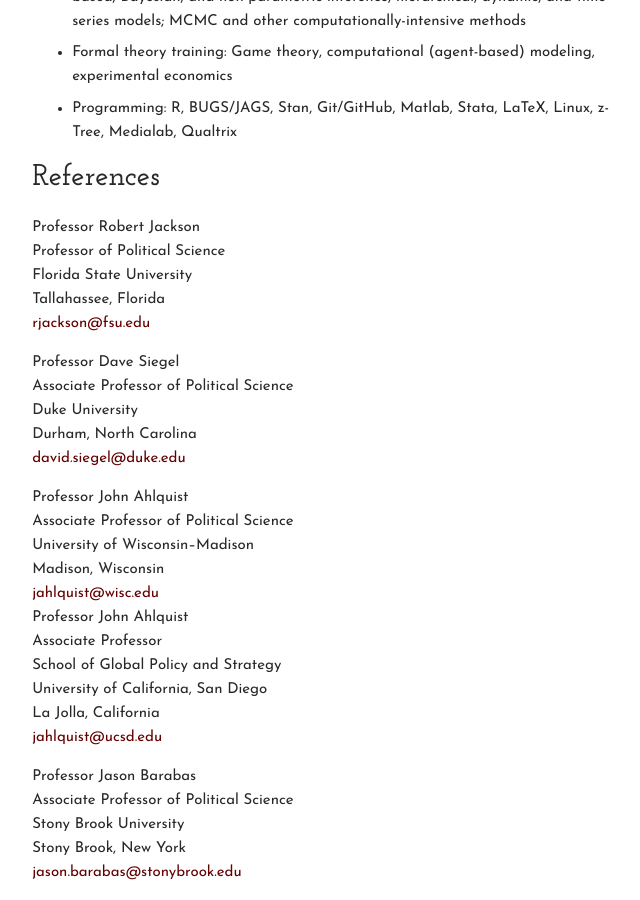
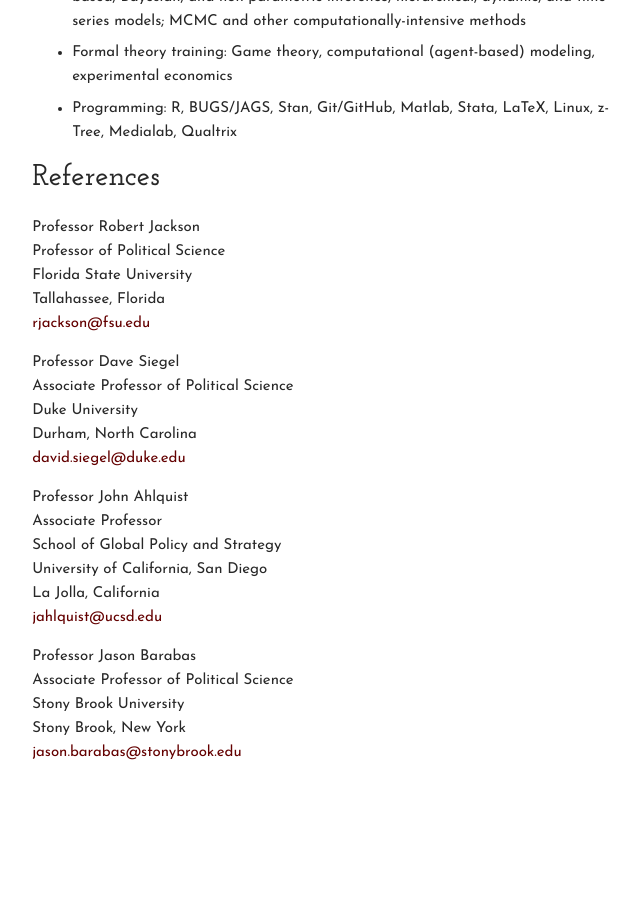
Before and after one commit to carlislerainey/carlislerainey.github.io, a Jekyll site: the page built from cv/index.md, in a window 1280 px wide and 900 px high, scrolled down 5697 px. Shown: the whole window, without its empty margins (430-1070 px from the left). Built offline with Jekyll 4.4.1, drawn with Linux system fonts in a browser that asks for light colours; after the commit the page ends 6477 px from its top, so only the background shows below that.

Commit message:
fix mistake

```diff
--- a/cv/index.md
+++ b/cv/index.md
@@ -150,11 +150,6 @@
 [david.siegel@duke.edu](mailto:david.siegel@duke.edu)
 
 Professor John Ahlquist
-Associate Professor of Political Science
-University of Wisconsin--Madison
-Madison, Wisconsin
-[jahlquist@wisc.edu](mailto:jahlquist@wisc.edu)
-Professor John Ahlquist
 Associate Professor
 School of Global Policy and Strategy
 University of California, San Diego
```
